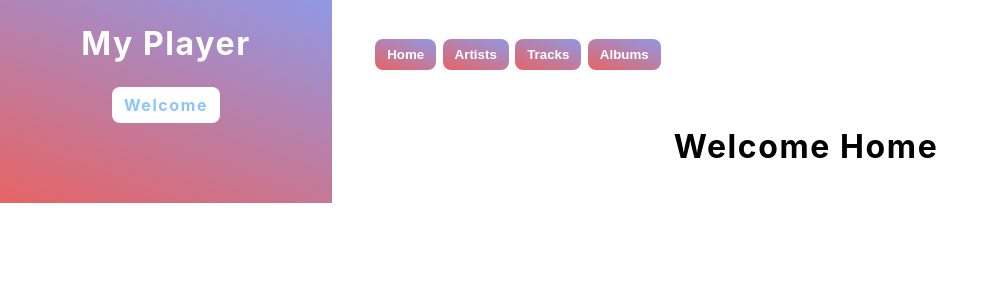
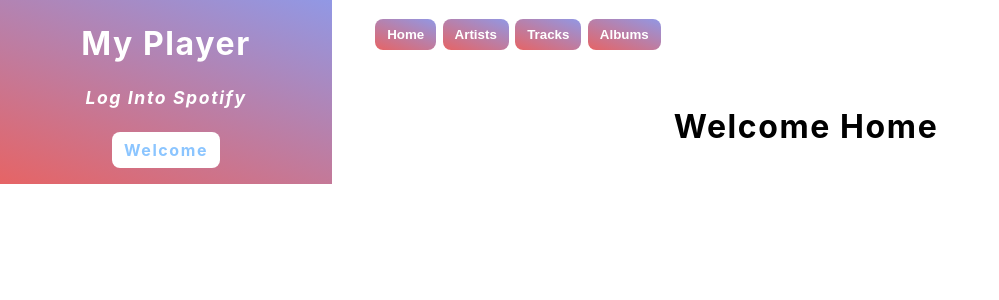
Before and after one commit to Abbeyy/music-player-web, a React (Create React App) app: page / in a window 1280 px wide. Shown: the top 300 px of the page, without its empty margins (0-999 px from the left). Built offline with nearby package versions, Linux system fonts and the light colour scheme.

Commit message:
Furher styled login/logout

```diff
--- /dev/null
+++ b/src/ui/components/authentication/Auth.module.css
@@ -0,0 +1,12 @@
+.LogButton {
+    font-weight: 700;
+    text-align: center;
+    margin: 0.5rem;
+    margin-bottom: 1rem;
+    padding: 0;
+    background: none;
+    color: white;
+    font-size: 1.1rem;
+    letter-spacing: .1rem;
+    font-style: italic;
+}
--- a/src/ui/components/authentication/LogIn.tsx
+++ b/src/ui/components/authentication/LogIn.tsx
@@ -7,6 +7,8 @@ import {
 } from "../../../constants/auth";
 import { useAppDispatch } from "../../../hooks";
 import { setToken } from "../../../redux/reducers/authSlice";
+
+import styles from "./Auth.module.css";
 
 const LogIn = () => {
   const dispatch = useAppDispatch();
@@ -39,6 +41,7 @@ const LogIn = () => {
 
   return (
     <a
+      className={styles["LogButton"]}
       href={`${AUTH_ENDPOINT}?client_id=${CLIENT_ID}&redirect_uri=${REDIRECT_URI}&response_type=${RESPONSE_TYPE}`}
     >
       Log Into Spotify
--- a/src/ui/components/authentication/LogOut.tsx
+++ b/src/ui/components/authentication/LogOut.tsx
@@ -1,5 +1,7 @@
 import { useAppDispatch } from "../../../hooks";
 import { setToken } from "../../../redux/reducers/authSlice";
+
+import styles from "./Auth.module.css";
 
 const LogOut = () => {
   const dispatch = useAppDispatch();
@@ -9,7 +11,11 @@ const LogOut = () => {
     dispatch(setToken(null));
   };
 
-  return <button onClick={logout}>Log Out</button>;
+  return (
+    <button className={styles["LogButton"]} onClick={logout}>
+      Log Out
+    </button>
+  );
 };
 
 export default LogOut;
--- a/src/ui/components/navigation/NavigationMenu.tsx
+++ b/src/ui/components/navigation/NavigationMenu.tsx
@@ -1,9 +1,17 @@
 import { Link } from "react-router-dom";
+import { useAppSelector } from "../../../hooks";
+import { isLoggedInSelector } from "../../../redux/selectors/auth";
+import LogIn from "../authentication/LogIn";
+import LogOut from "../authentication/LogOut";
 import styles from "./NavigationMenu.module.css";
 
-const NavigationBar = () => (
+const NavigationBar = () => {
+  const isLoggedIn = useAppSelector(isLoggedInSelector);
+
+  return (
     <div className={styles["Sidebar"]}>
       <h1 className={styles["Title"]}>My Player</h1>
+      {isLoggedIn ? <LogOut /> : <LogIn />}
       <div className={styles["Menu"]}>
         <Link className={styles["Link"]} to="/">
           Welcome
@@ -11,5 +19,6 @@ const NavigationBar = () => (
       </div>
     </div>
   );
+};
 
 export default NavigationBar;
--- a/src/ui/components/welcome/Welcome.tsx
+++ b/src/ui/components/welcome/Welcome.tsx
@@ -1,9 +1,7 @@
 import { useAppSelector } from "../../../hooks";
-import { isLoggedInSelector } from "../../../redux/selectors/auth";
 import { topicSelector } from "../../../redux/selectors/welcome";
 import { Topic } from "../../../types/redux/state/welcome";
-import LogIn from "../authentication/LogIn";
-import LogOut from "../authentication/LogOut";
+
 import WelcomeMenu from "../navigation/WelcomeMenu";
 import AlbumsExplore from "./albums/AlbumsExplore";
 import ArtistsExplore from "./artists/ArtistsExplore";
@@ -13,7 +11,6 @@ import styles from "./Welcome.module.css";
 import WelcomeHome from "./WelcomeHome";
 
 const Welcome = () => {
-  const isLoggedIn = useAppSelector(isLoggedInSelector);
   const currentTopic = useAppSelector(topicSelector);
 
   let content: JSX.Element | undefined = undefined;
@@ -39,7 +36,6 @@ const Welcome = () => {
 
   return (
     <div className={styles["Welcome"]}>
-      {isLoggedIn ? <LogOut /> : <LogIn />}
       <WelcomeMenu />
       <div className={styles["ContentWrapper"]}>{content}</div>
     </div>
```
Also changed, not shown: src/ui/components/authentication/authentication.module.css (deleted). Lines whose indentation alone changed are shown as unchanged.
